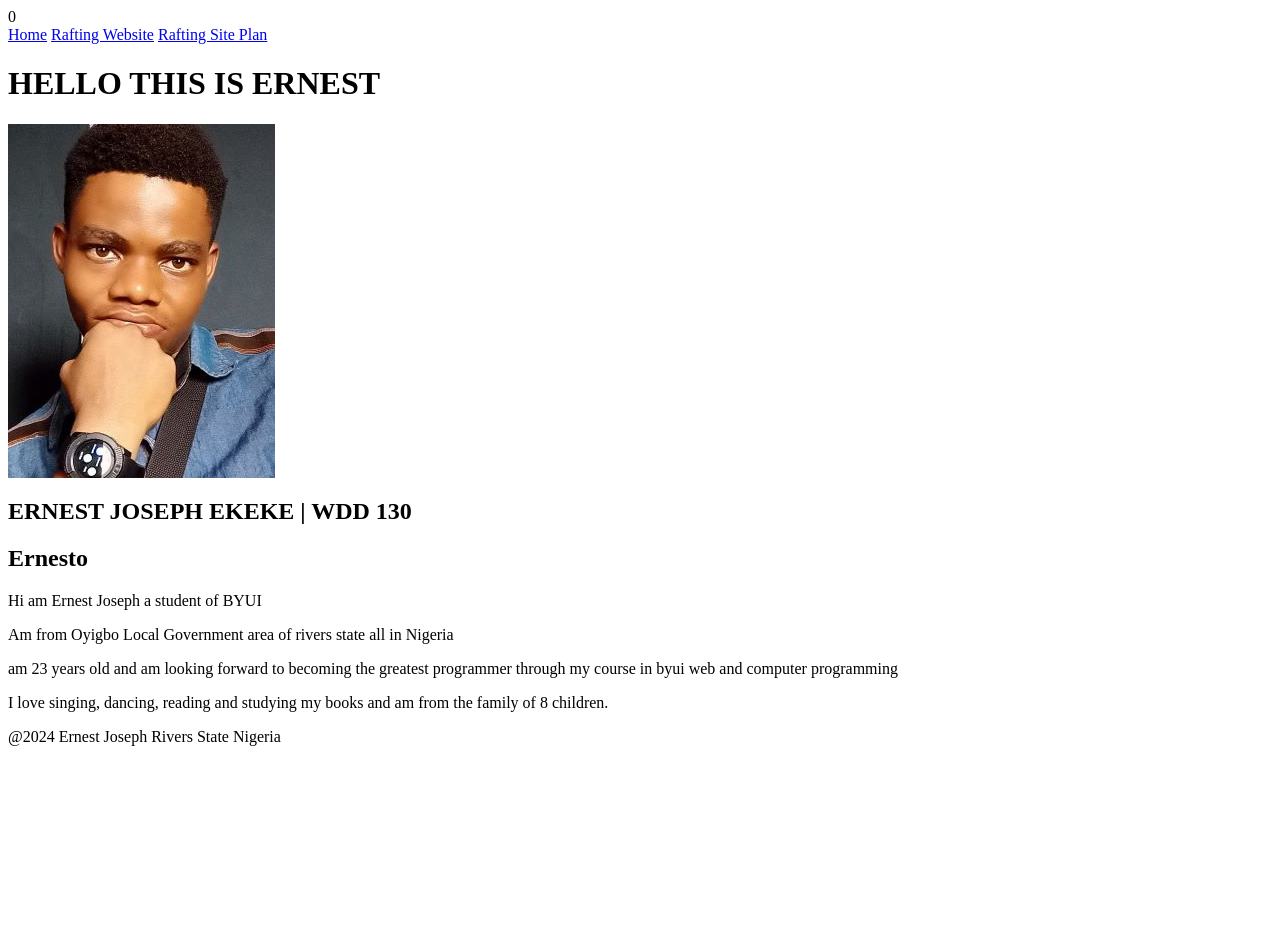
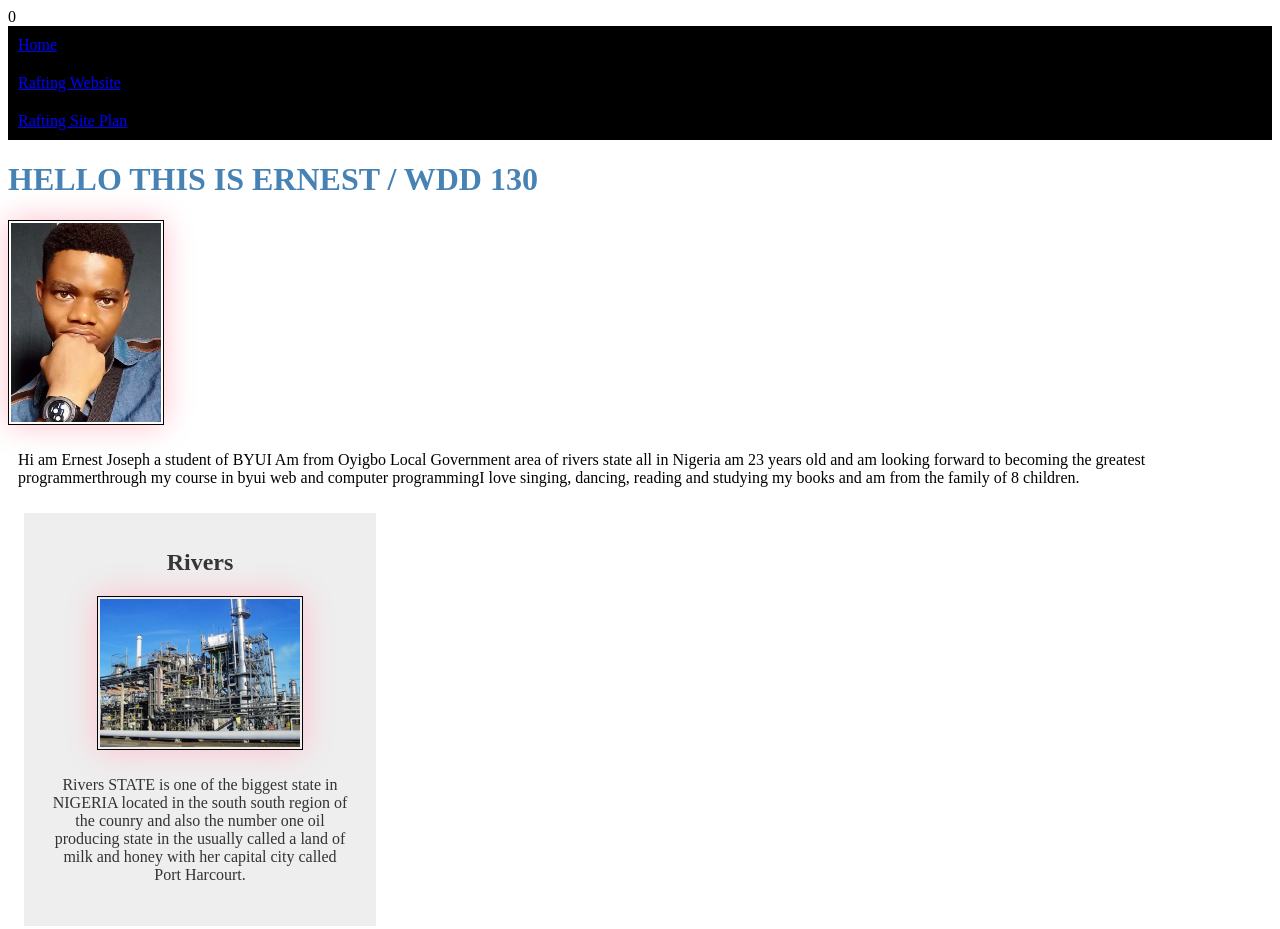
Before and after one commit to ekekebyui/wdd130, a plain HTML site: page index.html in a window 1280 px wide. Shown: the top 929 px of the page. Before the commit the page ends 800 px from the top, so only its background shows below. Drawn offline with Linux system fonts and the light colour scheme.

Commit message:
poblish index.html files to GITHUB

```diff
--- a/index.html
+++ b/index.html
@@ -3,29 +3,34 @@
 
 <head>
   <meta charset="UTF-2">
-  <meta htt-equiv="X-UA-Compatible" content="IE=edge">
   <meta name="viewport" content="width=device-width, initial-scale=1.0">
   <title>ERNEST JOSEPH / WDD130 </title>
+  <meta name="description" content="Ernest Joseph BYU-Idaho WDD 130 course home page">
+  <meta name="Author"content="ERNEST Joseph" >
+
+  <link rel="stylesheet" href="styles/style.css">
 </head>
 
 <body>
   <header>
-    <nav><a href="#">Home</a>
+    <nav>
+      <a href="#">Home</a>
       <a href="wwr/">Rafting Website</a>
       <a href="wwr/site-plan-rafting.html">Rafting Site Plan</a>
     </nav>
   </header>
   <main>
-    <h1>HELLO THIS IS ERNEST</h1>
+    <h1>HELLO THIS IS ERNEST / WDD 130</h1>
     <img src="images/profile.jpg" alt="Profile images" widht="200">
-    <h2>ERNEST JOSEPH EKEKE | WDD 130</h2>
-    <h2>Ernesto</h2>
-    <p>Hi am Ernest Joseph a student of BYUI</p>
-    <p>Am from Oyigbo Local Government area of rivers state all in Nigeria</p>
-    <p>am 23 years old and am looking forward to becoming the greatest programmer
-      through my course in byui web and computer programming</p>
-    <p>I love singing, dancing, reading and studying my books and am from the family of 8 children.</p>
-  </main>
+    <p>Hi am Ernest Joseph a student of BYUI Am from Oyigbo Local Government area of rivers state all in Nigeria am 23 years old and am looking forward to becoming the greatest programmerthrough my course in byui web and computer programmingI love singing, dancing, reading and studying my books and am from the family of 8 children. </p>
+</main>
+<aside>
+  <h2>Rivers</h2>
+  <img src="images/phc.jpg" alt="rivers">
+  <p>Rivers STATE is one of the biggest state in NIGERIA located in the south south region of the counry and also the
+  number one oil producing state in the usually called a land of milk and honey with her capital city called Port Harcourt.
+  </p>
+</aside>
   <footer>
   <p>@2024 Ernest Joseph Rivers State Nigeria</p>
   </footer>
--- /dev/null
+++ b/styles/style.css
@@ -0,0 +1,48 @@
+nav {
+    background-color: black;
+    padding 10px;
+  }
+
+  nav a {
+    color: blue;
+    padding: 10px;
+    display: block;
+  }
+
+  h1 {
+    color: steelblue;
+  }
+
+  img {
+    width: 150px;
+    height: auto;
+    border: 1px solid black;
+    padding: 2px;
+    box-shadow: 0 0 30px pink;
+  }
+
+  p {
+    padding: 10px;
+  }
+
+  aside {
+    width: 20em;
+    margin: 1em;
+    border: 1px solid rgba(, green, blue, alpha);
+    padding: 1em;
+    background-color: #eee;
+    color: #333;
+    text-align: center;
+}
+
+aside img{
+  width: 200px;
+  height: autor;
+}
+
+footer{
+  margin-top: 1em;
+  border-top: 1px solid #000;
+  text-align: center;
+
+}
```
Also changed, not shown: images/phc.jpg (added).
